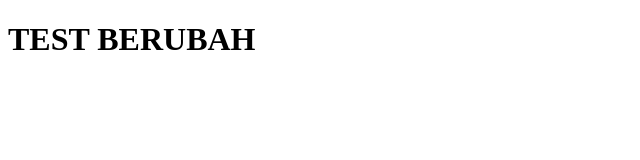
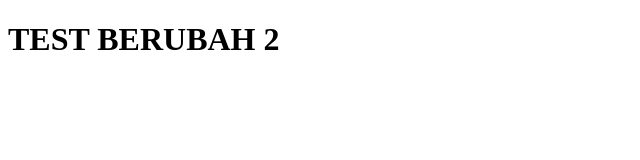
Before and after one commit to bagaskorocode/belajarGitPII, a plain HTML site: page index.html in a window 1280 px wide. Shown: the full height of the page, 0-640 px from the left. Drawn offline with Linux system fonts and the light colour scheme.

Commit message:
index.html

```diff
--- a/index.html
+++ b/index.html
@@ -4,6 +4,6 @@
 		<title>Belajar Git</title>
 	</head>
 	<body>
-		<h1>TEST BERUBAH</h1>
+		<h1>TEST BERUBAH 2</h1>
 	</body>
 </html>
```
